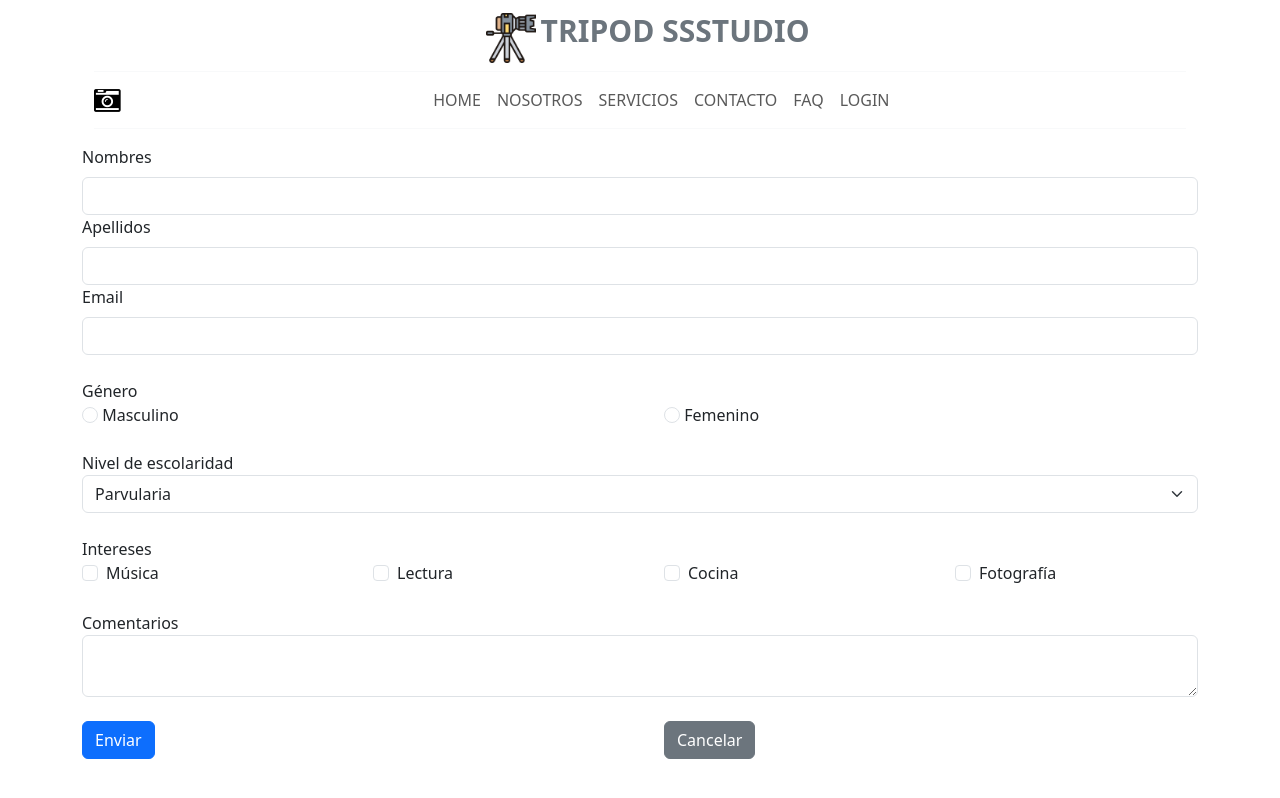
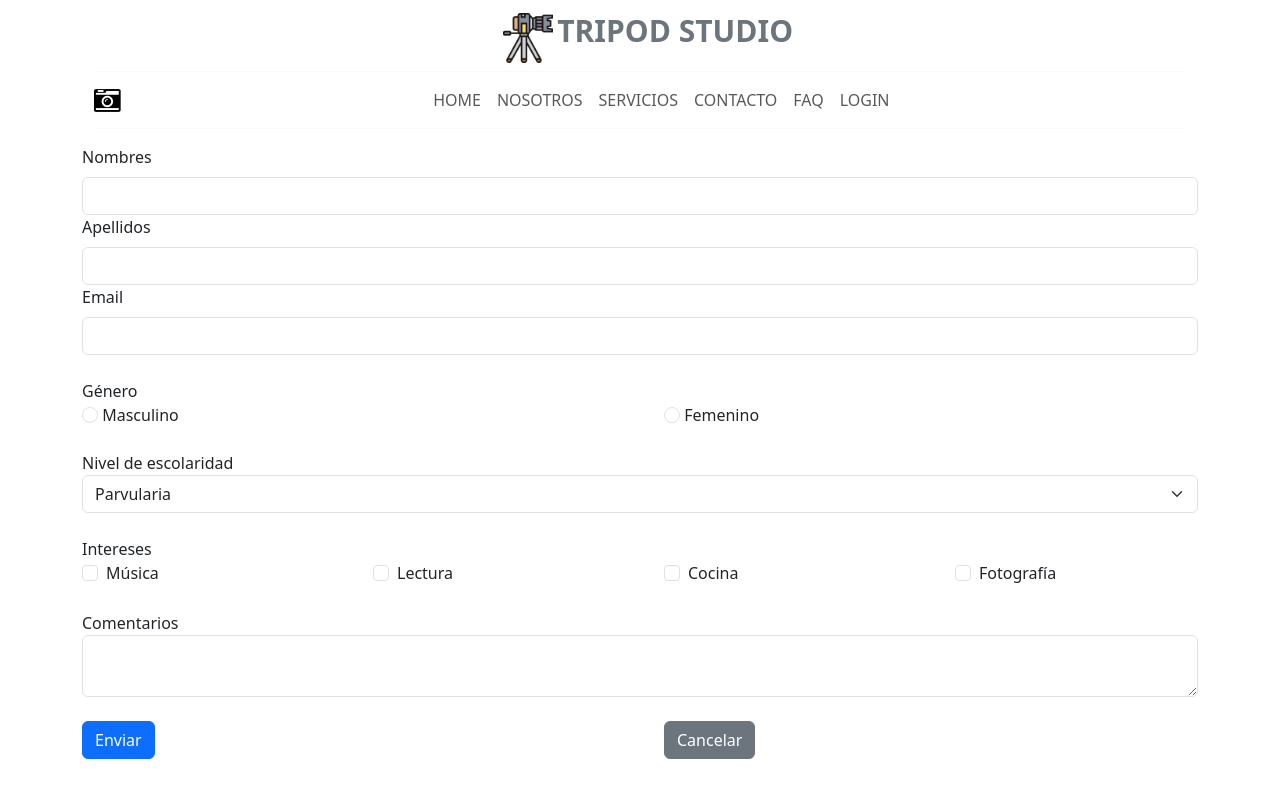
Before and after one commit to JuanCa1264/HTML-sample-desing, a plain HTML site: page pages/pag2F.html in a window 1280 px wide. Drawn offline with nearby package versions, Linux system fonts and the light colour scheme.

Commit message:
Update pag2F.html

```diff
--- a/pages/pag2F.html
+++ b/pages/pag2F.html
@@ -93,7 +93,7 @@ else
       <div class="text-center m-2">
       <img src="../assets/img/tripode.png" width="50px" alt="" />
       <strong class="text-secondary" style="font-size: 30px"
-        >TRIPOD SSSTUDIO</strong
+        >TRIPOD STUDIO</strong
       >
     </div>
      </div>
```
